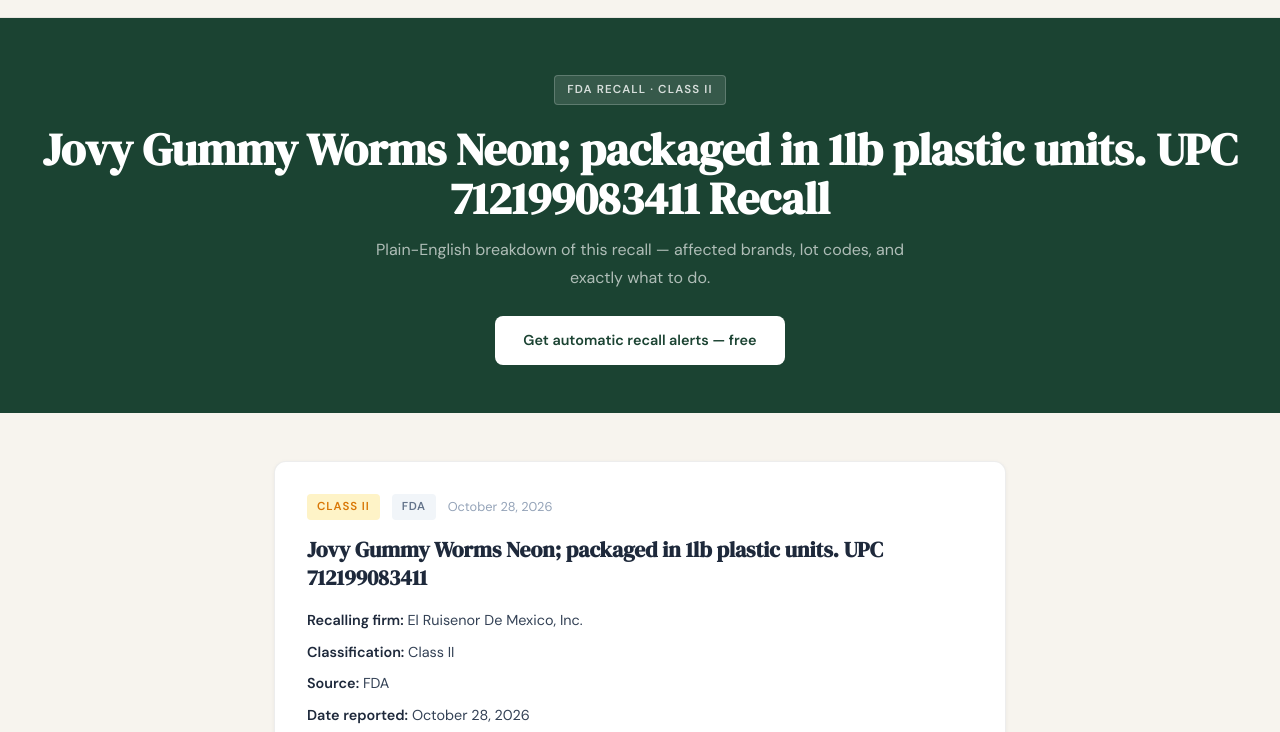
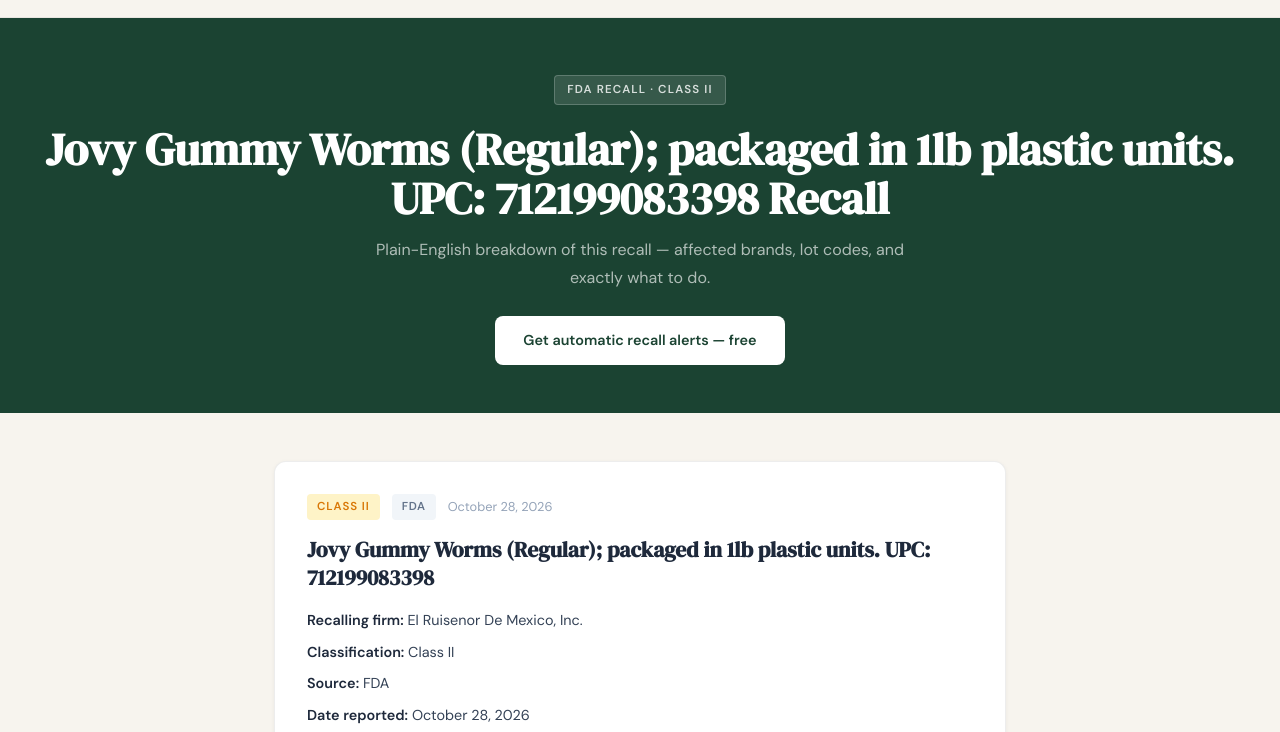
Before and after one commit to mfohrman/noshguard-mvp, a plain HTML site: page recalls/jovy-gummy-worms-el-ruisenor-allergen-2026.html in a window 1280 px wide. Shown: the part 59-791 px from the top of the page. Drawn offline with Linux system fonts and the light colour scheme.

Commit message:
recall page: jovy-gummy-worms-el-ruisenor-allergen-2026.html

```diff
--- a/recalls/jovy-gummy-worms-el-ruisenor-allergen-2026.html
+++ b/recalls/jovy-gummy-worms-el-ruisenor-allergen-2026.html
@@ -3,18 +3,18 @@
 <head>
 <meta charset="UTF-8">
 <meta name="viewport" content="width=device-width, initial-scale=1.0">
-<title>Jovy Gummy Worms Neon; packaged in 1lb plastic units. UPC 712199083411 Recall — Class II (FDA) | NoshGuard</title>
-<meta name="description" content="Jovy Gummy Worms Neon; packaged in 1lb plastic units. UPC 712199083411 recalled by El Ruisenor De Mexico, Inc. for undeclared allergen ingredient (red#40, yellow#5, yellow#6, blue#1). Class II · FDA. What it is, who's affected, and what to do. Get free automatic alerts from NoshGuard.">
+<title>Jovy Gummy Worms (Regular); packaged in 1lb plastic units. UPC: 712199083398 Recall — Class II (FDA) | NoshGuard</title>
+<meta name="description" content="Jovy Gummy Worms (Regular); packaged in 1lb plastic units. UPC: 712199083398 recalled by El Ruisenor De Mexico, Inc. for undeclared allergen ingredient (red#40, yellow#5, yellow#6, blue#1). Class II · FDA. What it is, who's affected, and what to do. Get free automatic alerts from NoshGuard.">
 <meta name="robots" content="index, follow">
 <link rel="canonical" href="https://noshguard.com/recalls/jovy-gummy-worms-el-ruisenor-allergen-2026.html">
 <meta property="og:type" content="article">
 <meta property="og:url" content="https://noshguard.com/recalls/jovy-gummy-worms-el-ruisenor-allergen-2026.html">
-<meta property="og:title" content="Jovy Gummy Worms Neon; packaged in 1lb plastic units. UPC 712199083411 Recall — NoshGuard">
-<meta property="og:description" content="Jovy Gummy Worms Neon; packaged in 1lb plastic units. UPC 712199083411 recalled by El Ruisenor De Mexico, Inc. for undeclared allergen ingredient (red#40, yellow#5, yellow#6, blue#1). Class II · FDA. What it is, who's affected, and what to do. Get free automatic alerts from NoshGuard.">
+<meta property="og:title" content="Jovy Gummy Worms (Regular); packaged in 1lb plastic units. UPC: 712199083398 Recall — NoshGuard">
+<meta property="og:description" content="Jovy Gummy Worms (Regular); packaged in 1lb plastic units. UPC: 712199083398 recalled by El Ruisenor De Mexico, Inc. for undeclared allergen ingredient (red#40, yellow#5, yellow#6, blue#1). Class II · FDA. What it is, who's affected, and what to do. Get free automatic alerts from NoshGuard.">
 <meta property="og:site_name" content="NoshGuard">
 <meta name="twitter:card" content="summary_large_image">
-<meta name="twitter:title" content="Jovy Gummy Worms Neon; packaged in 1lb plastic units. UPC 712199083411 Recall — NoshGuard">
-<meta name="twitter:description" content="Jovy Gummy Worms Neon; packaged in 1lb plastic units. UPC 712199083411 recalled by El Ruisenor De Mexico, Inc. for undeclared allergen ingredient (red#40, yellow#5, yellow#6, blue#1). Class II · FDA. What it is, who's affected, and what to do. Get free automatic alerts from NoshGuard.">
+<meta name="twitter:title" content="Jovy Gummy Worms (Regular); packaged in 1lb plastic units. UPC: 712199083398 Recall — NoshGuard">
+<meta name="twitter:description" content="Jovy Gummy Worms (Regular); packaged in 1lb plastic units. UPC: 712199083398 recalled by El Ruisenor De Mexico, Inc. for undeclared allergen ingredient (red#40, yellow#5, yellow#6, blue#1). Class II · FDA. What it is, who's affected, and what to do. Get free automatic alerts from NoshGuard.">
 <link rel="preconnect" href="https://fonts.googleapis.com">
 <link href="https://fonts.googleapis.com/css2?family=DM+Serif+Display:ital@0;1&family=DM+Sans:wght@300;400;500;600&display=swap" rel="stylesheet">
 <style>
@@ -41,7 +41,7 @@
   @media(max-width:600px){nav{padding:1rem;}.hero{padding:2.5rem 1.25rem 2rem;}.container{padding:2rem 1.25rem 4rem;}}
 </style>
 <script type="application/ld+json">
-{"@context": "https://schema.org", "@type": "NewsArticle", "headline": "Jovy Gummy Worms Neon; packaged in 1lb plastic units. UPC 712199083411 Recall", "datePublished": "2026-10-28", "dateModified": "2026-10-28", "description": "Jovy Gummy Worms Neon; packaged in 1lb plastic units. UPC 712199083411 recalled by El Ruisenor De Mexico, Inc. for undeclared allergen ingredient (red#40, yellow#5, yellow#6, blue#1). Class II · FDA. What it is, who's affected, and what to do. Get free automatic alerts from NoshGuard.", "publisher": {"@type": "Organization", "name": "NoshGuard"}, "mainEntityOfPage": "https://noshguard.com/recalls/jovy-gummy-worms-el-ruisenor-allergen-2026.html", "about": {"@type": "Thing", "name": "Jovy Gummy Worms Neon; packaged in 1lb plastic units. UPC 712199083411", "description": "undeclared allergen ingredient (Red#40, Yellow#5, Yellow#6, Blue#1)"}}
+{"@context": "https://schema.org", "@type": "NewsArticle", "headline": "Jovy Gummy Worms (Regular); packaged in 1lb plastic units. UPC: 712199083398 Recall", "datePublished": "2026-10-28", "dateModified": "2026-10-28", "description": "Jovy Gummy Worms (Regular); packaged in 1lb plastic units. UPC: 712199083398 recalled by El Ruisenor De Mexico, Inc. for undeclared allergen ingredient (red#40, yellow#5, yellow#6, blue#1). Class II · FDA. What it is, who's affected, and what to do. Get free automatic alerts from NoshGuard.", "publisher": {"@type": "Organization", "name": "NoshGuard"}, "mainEntityOfPage": "https://noshguard.com/recalls/jovy-gummy-worms-el-ruisenor-allergen-2026.html", "about": {"@type": "Thing", "name": "Jovy Gummy Worms (Regular); packaged in 1lb plastic units. UPC: 712199083398", "description": "undeclared allergen ingredient (Red#40, Yellow#5, Yellow#6, Blue#1)"}}
 </script>
 </head>
 <body>
@@ -49,7 +49,7 @@
 
 <div class="hero">
   <div class="badge">FDA Recall &middot; Class II</div>
-  <h1>Jovy Gummy Worms Neon; packaged in 1lb plastic units. UPC 712199083411 Recall</h1>
+  <h1>Jovy Gummy Worms (Regular); packaged in 1lb plastic units. UPC: 712199083398 Recall</h1>
   <p>Plain-English breakdown of this recall — affected brands, lot codes, and exactly what to do.</p>
   <a href="/enroll.html" class="hero-cta">Get automatic recall alerts &mdash; free</a>
 </div>
@@ -62,7 +62,7 @@
       <span style="color:#94A3B8;font-size:0.8rem;">October 28, 2026</span>
     </div>
 
-    <h2 style="font-family:'DM Serif Display',serif;font-size:1.35rem;color:#1E293B;line-height:1.3;margin-bottom:1rem;">Jovy Gummy Worms Neon; packaged in 1lb plastic units. UPC 712199083411</h2>
+    <h2 style="font-family:'DM Serif Display',serif;font-size:1.35rem;color:#1E293B;line-height:1.3;margin-bottom:1rem;">Jovy Gummy Worms (Regular); packaged in 1lb plastic units. UPC: 712199083398</h2>
 
     <p style="font-size:0.9rem;color:#334155;margin-bottom:0.4rem;"><strong style="color:#1E293B;">Recalling firm:</strong> El Ruisenor De Mexico, Inc.</p>
         <p style="font-size:0.9rem;color:#334155;margin-bottom:0.4rem;"><strong style="color:#1E293B;">Classification:</strong> Class II</p>
@@ -76,7 +76,7 @@
 
       <p style="font-size:0.8rem;color:#64748B;margin:1.5rem 0 0.4rem;font-weight:600;text-transform:uppercase;letter-spacing:0.06em;">How to identify the recalled product</p>
       <div style="background:#F8FAFC;border:1px solid #E2E8F0;border-radius:8px;padding:0.9rem 1rem;font-size:0.85rem;color:#334155;line-height:1.7;">
-        <strong>Lot codes:</strong> 6156<br><strong>UPCs:</strong> 712199083411
+        <strong>Lot codes:</strong> 6087<br><strong>UPCs:</strong> 712199083398
       </div>
 
     <div style="background:#F0FDF4;border-left:3px solid #1B4332;padding:0.9rem 1.1rem;border-radius:0 6px 6px 0;margin:1.5rem 0;">
```
